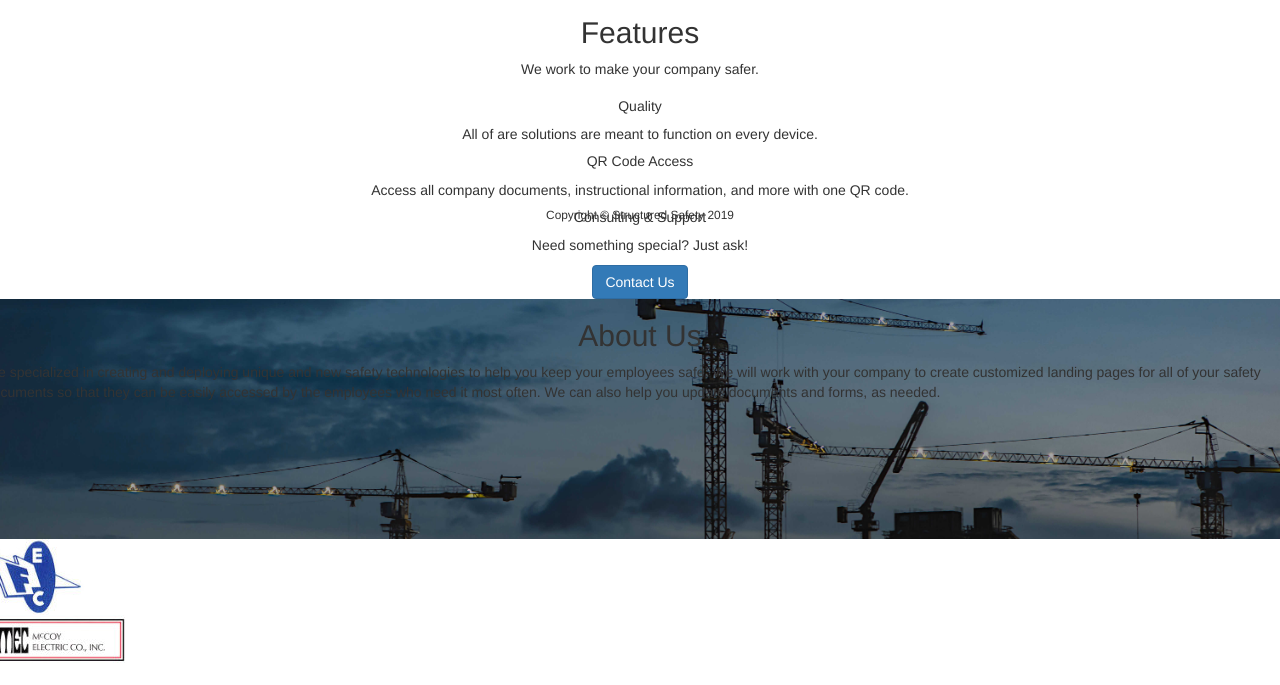
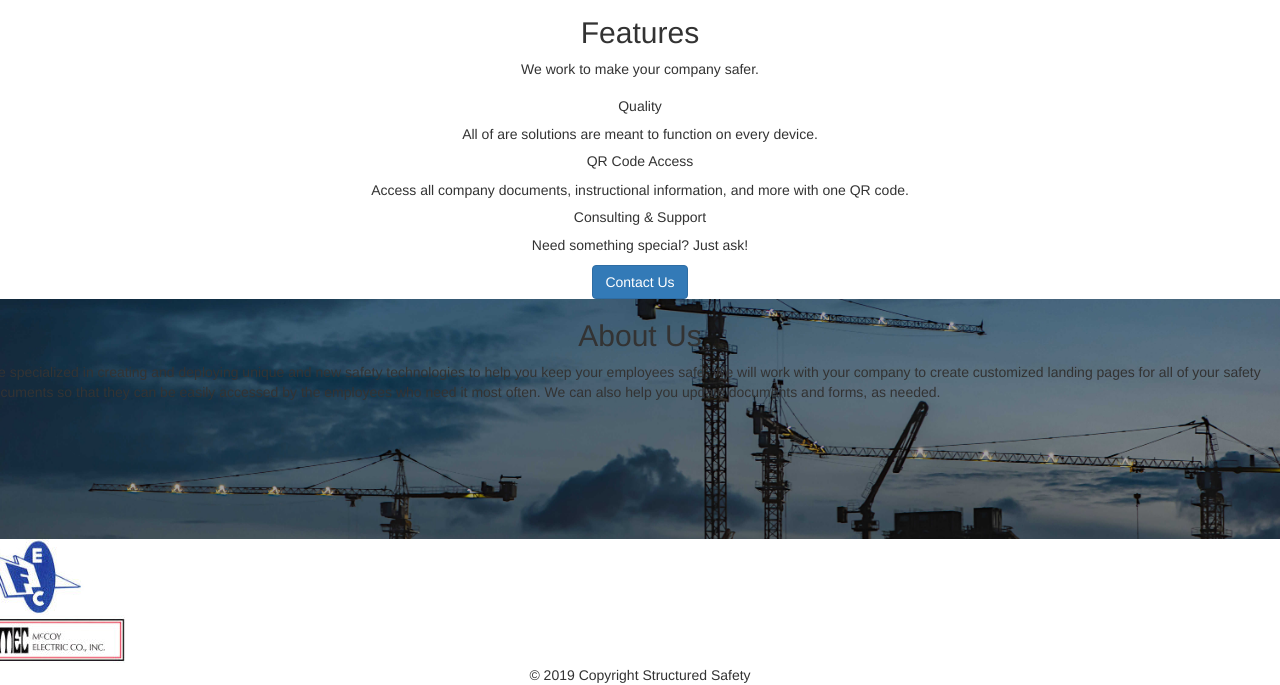
Before and after one commit to TJBrunson/StructuredSafety, a Flask app: page / in a window 1280 px wide. Shown: the part 576-1261 px from the top of the page. Before the commit the page ends 1239 px from the top, so only its background shows below. Run offline with Flask 2, Linux system fonts and the light colour scheme; some libraries are stand-ins or nearby versions.

Commit message:
fixed footer to function like intended

```diff
--- a/app/static/css/main.css
+++ b/app/static/css/main.css
@@ -21,9 +21,9 @@ body {
   height: 100%;
 }
 
-#sticky-footer {
-  position: fixed;
-  bottom:0px;
+/* .footer{
+  position:absolute;
+  bottom: 0;
   width:100%;
-  flex-shrink: none;
-}
+  height: 60px;
+} */
--- a/app/templates/base.html
+++ b/app/templates/base.html
@@ -10,7 +10,7 @@
 {% endblock %}
 
 {% block navbar%}
-    <nav class="navbar navbar-expand-lg navbar-dark bg-dark fixed-top">
+    <nav class="navbar navbar-expand-lg navbar-dark bg-dark">
         <a class="navbar-brand" href="{{ url_for('main.index') }}">Structured Safety</a>
         <button class="navbar-toggler" type="button" data-toggle="collapse" data-target="#navbarNavAltMarkup" aria-controls="navbarNavAltMarkup" aria-expanded="false" aria-label="Toggle navigation">
             <span class="navbar-toggler-icon"></span>
@@ -46,9 +46,8 @@
     {# application content needs to be provided in the app_content block #}
     {% block app_content %} {% endblock %}
 
-        <footer id="sticky-footer" class="py-4 bg-dark text-white-50">
-            <div class="container text-center">
-                <small class="text-light">Copyright &copy; Structured Safety 2019</small>
+    <footer class="page-footer font-small bg-dark text-light">
+        <div class="footer-copyright text-center py-3">© 2019 Copyright Structured Safety
         </div>
     </footer>
 
--- a/app/templates/index.html
+++ b/app/templates/index.html
@@ -59,7 +59,7 @@
         </div>
     </div>
 </section>
-<section class="pt-3">
+<section class="py-5">
     <div class="row align-items-center">
         <div class="col-6">
             <img class="mx-auto d-block"
```
Lines whose indentation alone changed are shown as unchanged.
